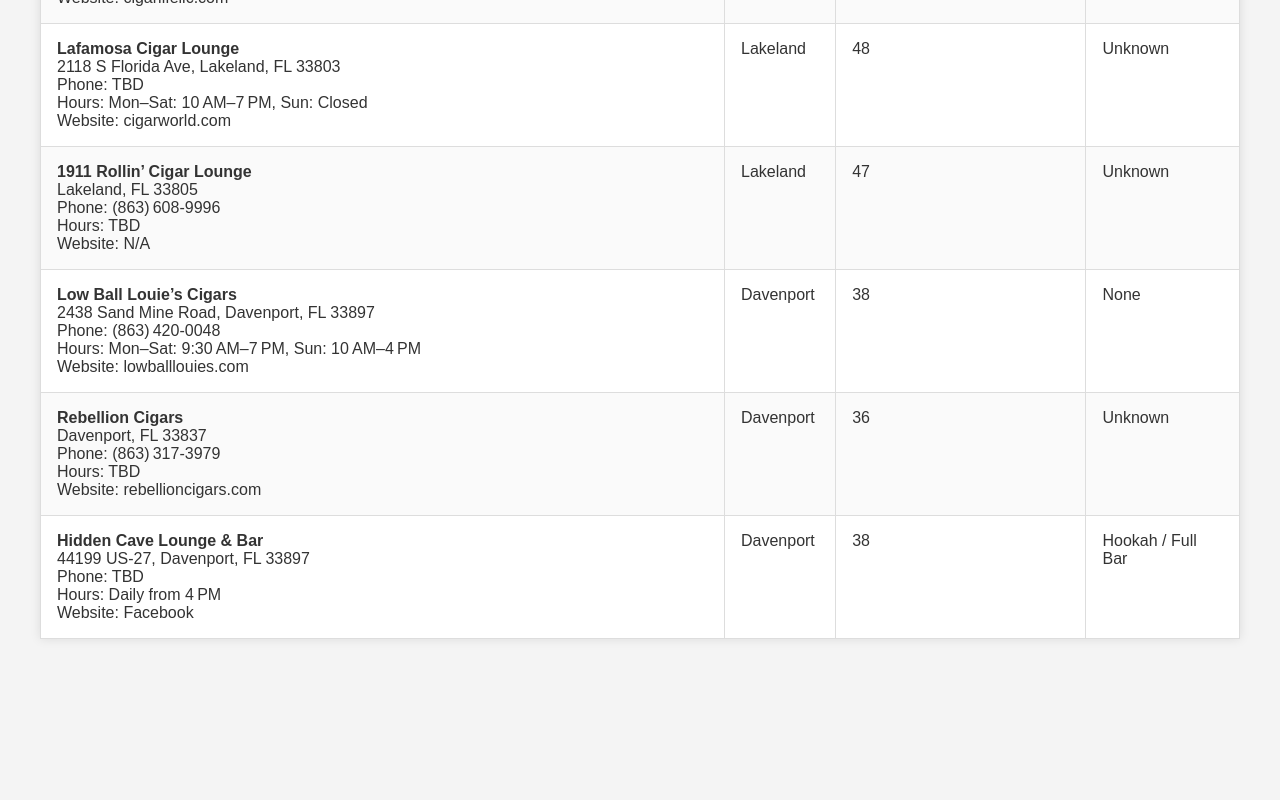
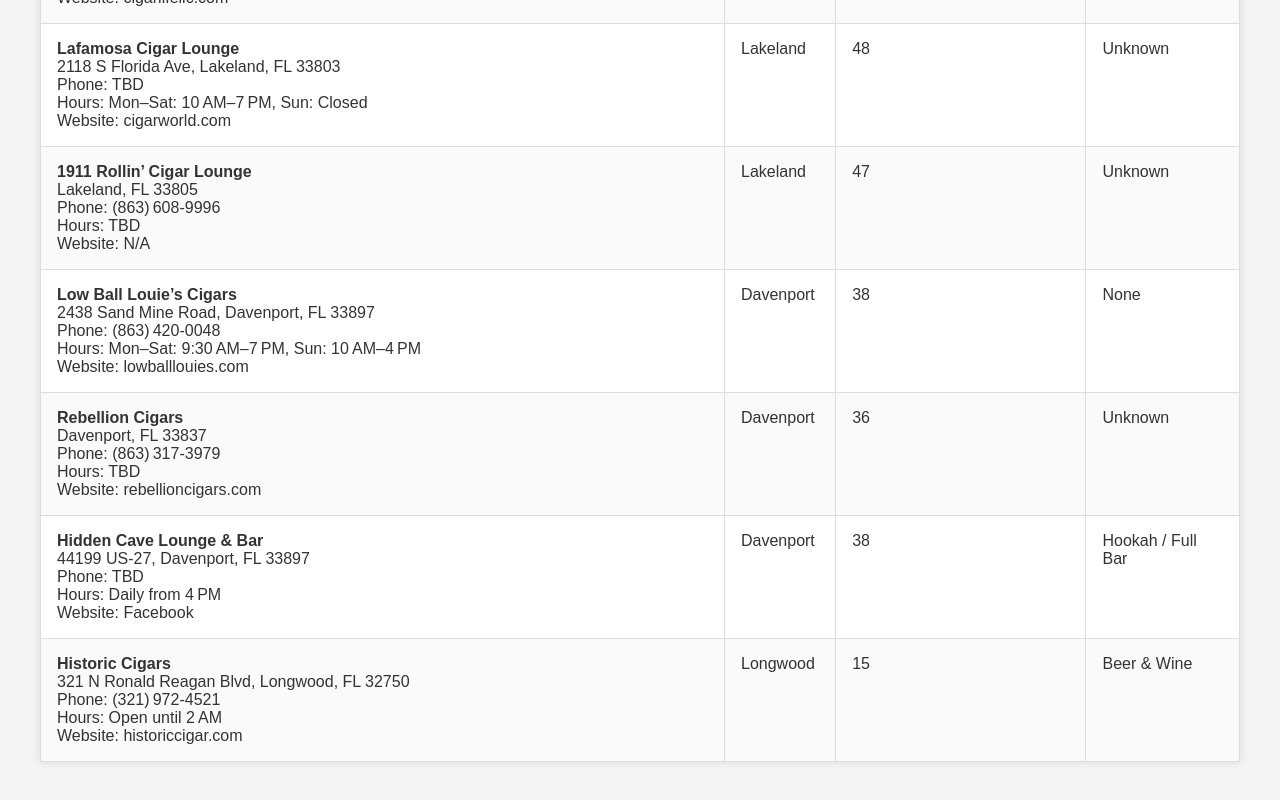
Before and after one commit to dsandsqis/Orlando-Cigar-Lounge-Social, a plain HTML site: page index.html in a window 1280 px wide. Shown: the part 1501-2301 px from the top of the page. Before the commit the page ends 2180 px from the top, so only its background shows below. Drawn offline with Linux system fonts and the light colour scheme.

Commit message:
Add files via upload
added new listing

```diff
--- a/index.html
+++ b/index.html
@@ -99,6 +99,7 @@
       <tr><td class="business-details"><strong>Low Ball Louie’s Cigars</strong><br>2438 Sand Mine Road, Davenport, FL 33897<br>Phone: (863) 420‑0048<br>Hours: Mon–Sat: 9:30 AM–7 PM, Sun: 10 AM–4 PM<br>Website: lowballlouies.com</td><td>Davenport</td><td>38</td><td>None</td></tr>
       <tr><td class="business-details"><strong>Rebellion Cigars</strong><br>Davenport, FL 33837<br>Phone: (863) 317‑3979<br>Hours: TBD<br>Website: rebellioncigars.com</td><td>Davenport</td><td>36</td><td>Unknown</td></tr>
       <tr><td class="business-details"><strong>Hidden Cave Lounge & Bar</strong><br>44199 US‑27, Davenport, FL 33897<br>Phone: TBD<br>Hours: Daily from 4 PM<br>Website: Facebook</td><td>Davenport</td><td>38</td><td>Hookah / Full Bar</td></tr>
+      <tr><td class="business-details"><strong>Historic Cigars</strong><br>321 N Ronald Reagan Blvd, Longwood, FL 32750<br>Phone: (321) 972‑4521<br>Hours: Open until 2 AM<br>Website: historiccigar.com</td><td>Longwood</td><td>15</td><td>Beer & Wine</td></tr>
     </tbody>
   </table>
 
```
